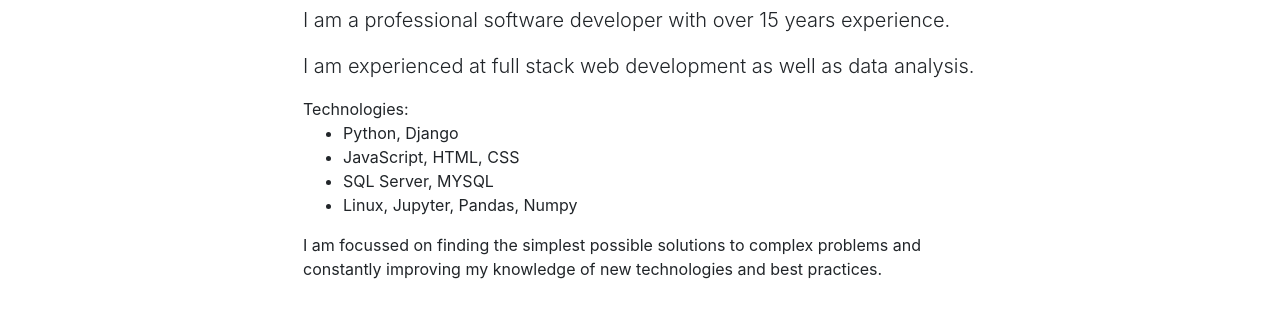
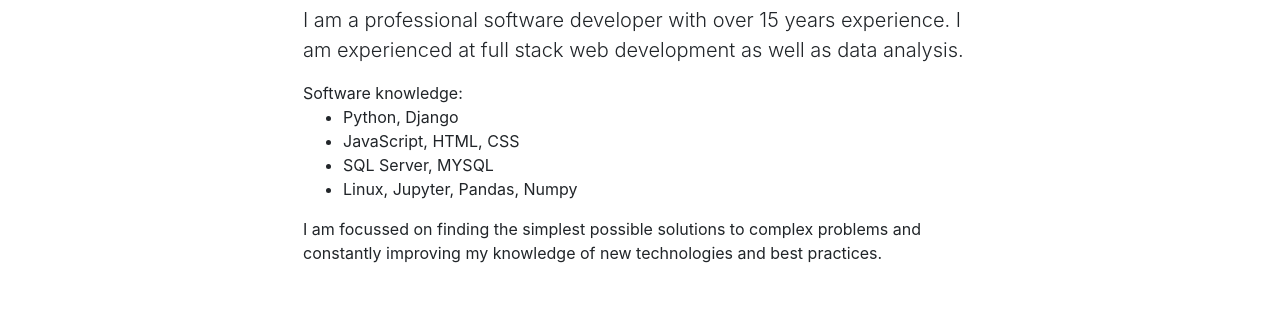
Before and after one commit to codeybear/codeybear.github.io, a plain HTML site: page index.html in a window 1280 px wide. Shown: the part 149-466 px from the top of the page. Drawn offline with nearby package versions, Linux system fonts and the light colour scheme.

Commit message:
Update index.html

```diff
--- a/index.html
+++ b/index.html
@@ -41,16 +41,13 @@
 
             <div>
                 <p class="lead">
-                    I am a professional software developer with over 15 years experience.
-                </p>
-                <p class="lead">
-                    I am experienced at full stack web development as well as data analysis.
+                    I am a professional software developer with over 15 years experience. I am experienced at full stack web development as well as data analysis.
                 </p>
                 <!-- <p>
                     You can contact me at <a href="mailto:pjctestacc3@gmail.com"
                     target="_blank">pjctestacc3@gmail.com</a>.
                 </p> -->
-                Technologies:
+                Software knowledge:
                 <ul>
                     <li>Python, Django</li>
                     <li>JavaScript, HTML, CSS</li>
```
